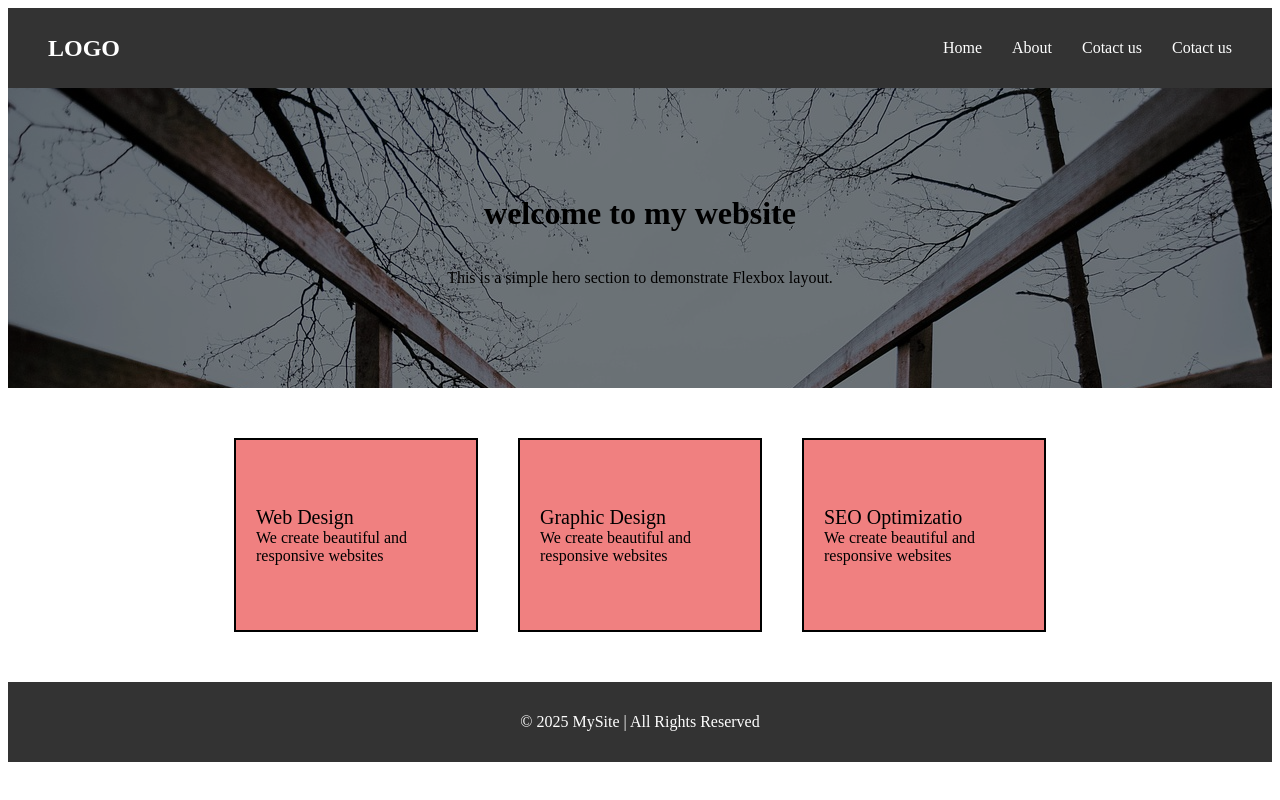
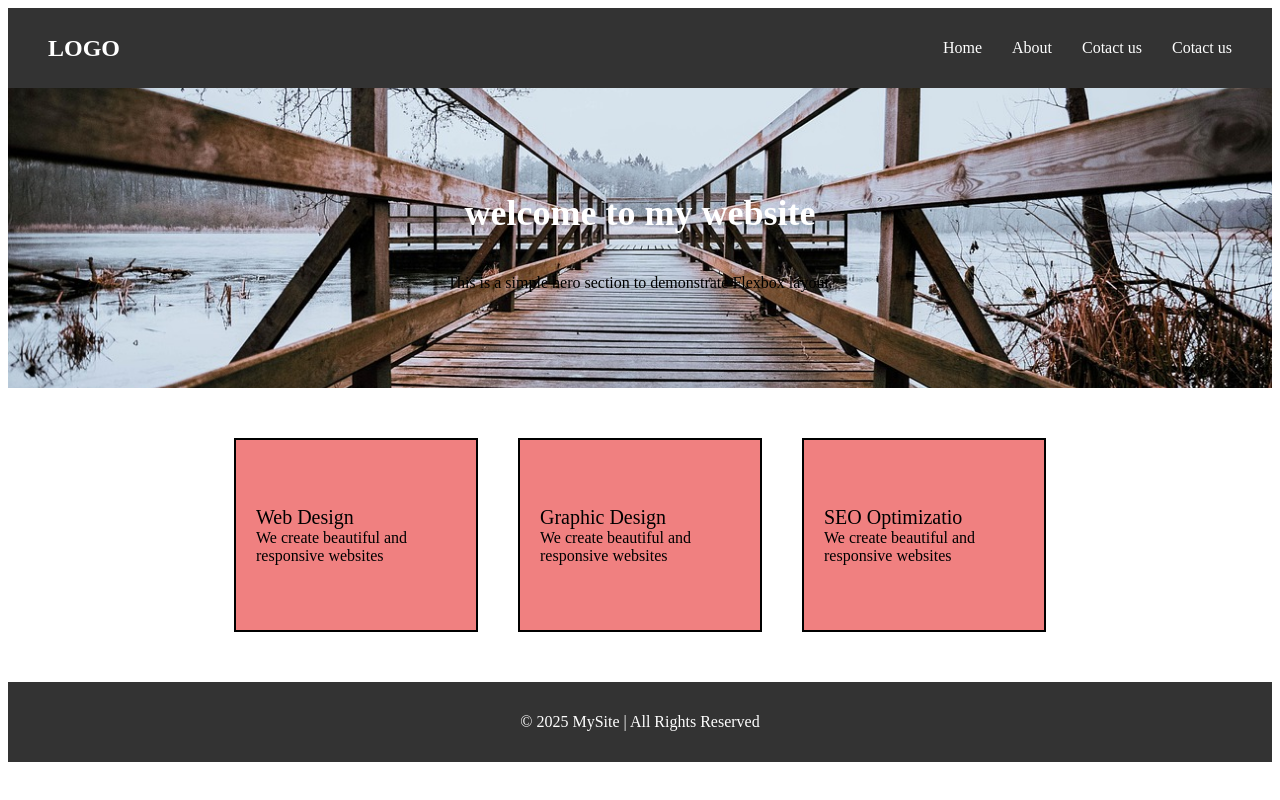
Before and after one commit to Hira-mumtaz/chpter-6Flexbox, a plain HTML site: page index.html in a window 1280 px wide. Drawn offline with Linux system fonts and the light colour scheme.

Commit message:
change in image position

```diff
--- a/index.html
+++ b/index.html
@@ -33,10 +33,17 @@
         align-items: center;
         /* background-color: #fbefef; */
         background-image: url(bg.jpg);
+        background-position: center;
+        background-size: cover;
         height: 300px;
         position: relative;
        }
-
+.hero h1{
+    color: white;
+    font-size: 36px;
+    z-index: 2;
+}
+.hero
 
        .hero:before{
         content: "";
```
